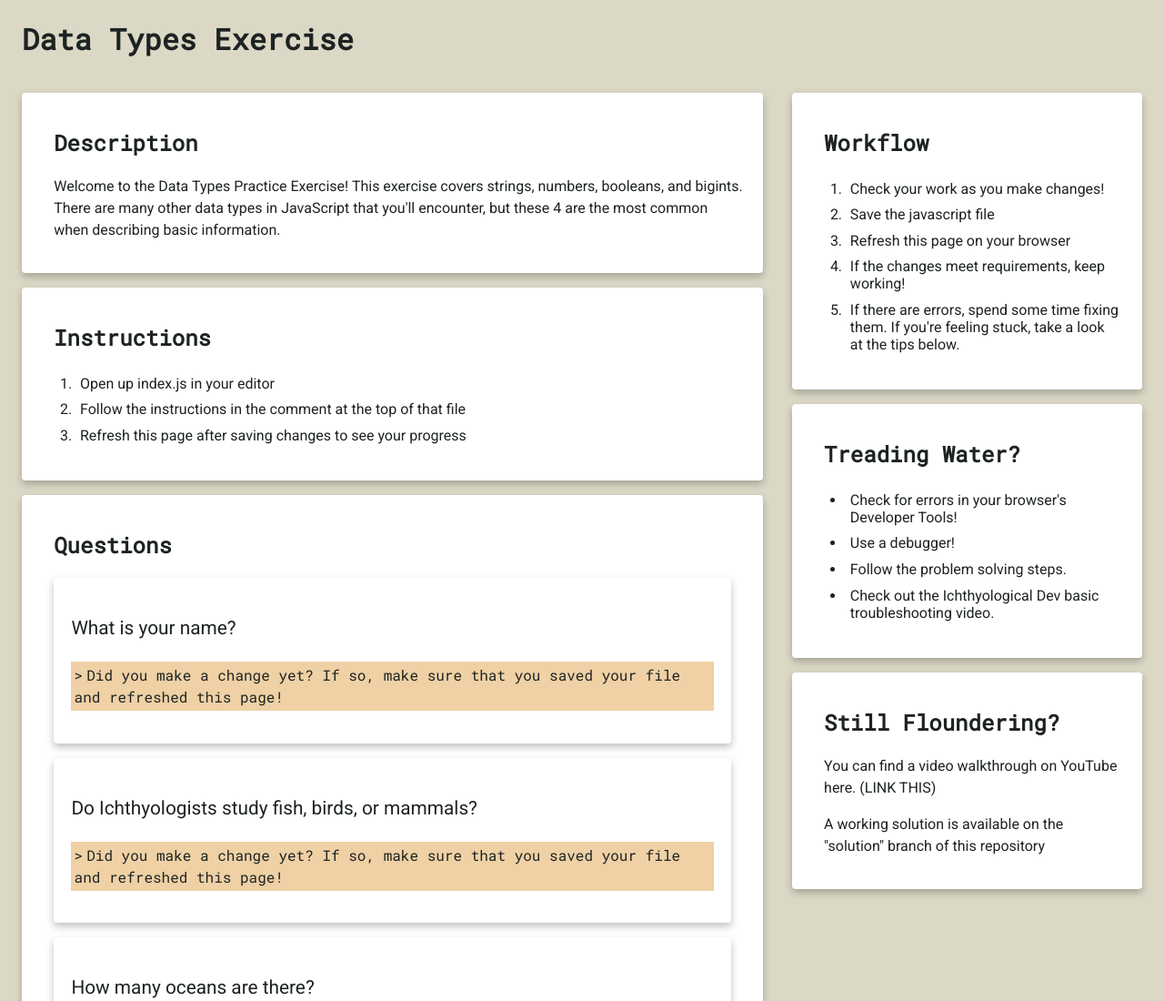
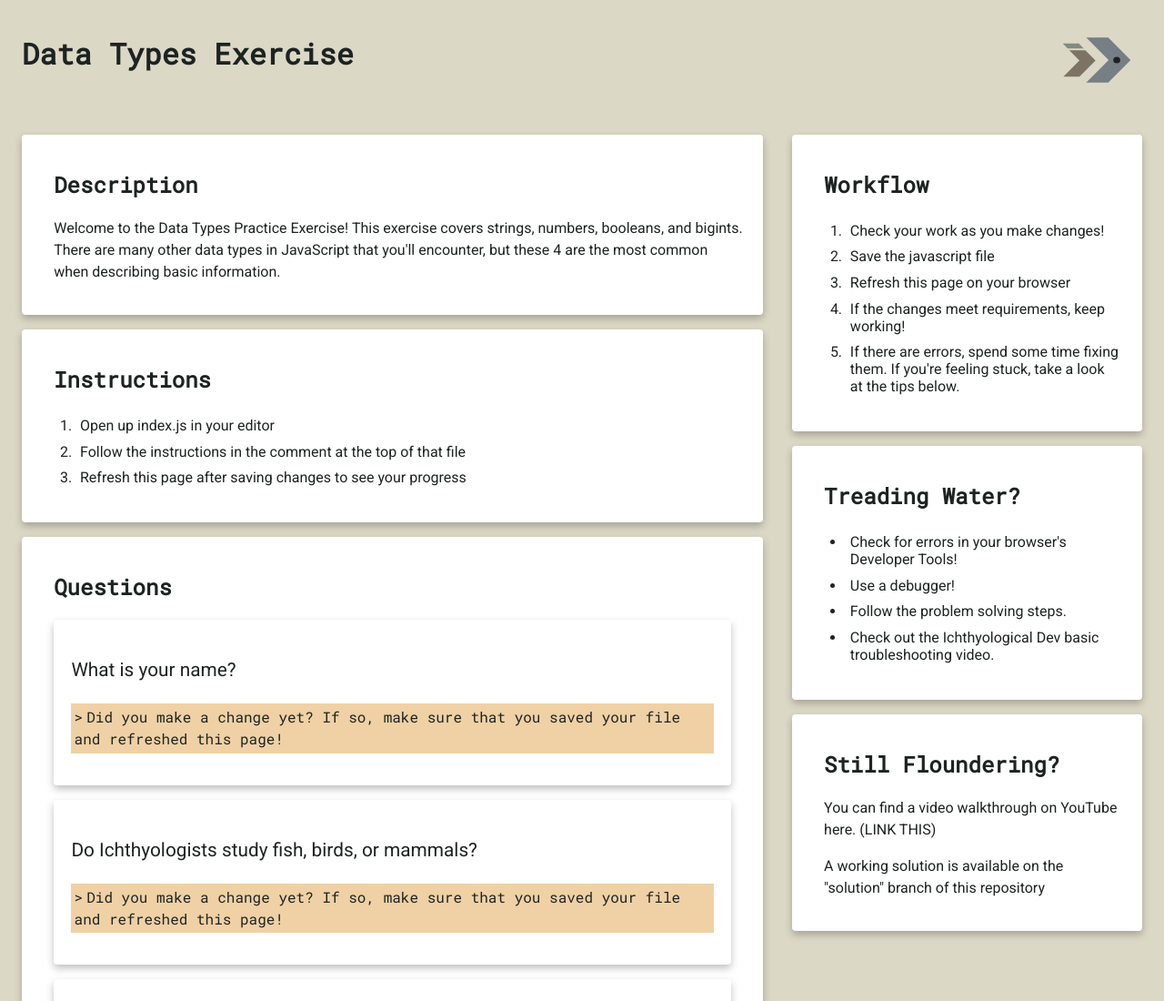
Before and after one commit to IchthyologicalDev/data-types, a plain HTML site: page index.html in a window 1280 px wide. Shown: the top 1100 px of the page at 91% size. Drawn offline with Linux system fonts and the light colour scheme.

Commit message:
add logo

```diff
--- a/index.html
+++ b/index.html
@@ -10,11 +10,15 @@
     <link rel="stylesheet" href="style.css">
     <script src="index.js" defer></script>
     <script src="validation.js" defer></script>
+    <link rel="shortcut icon"
+      type="image/svg"
+      href="images/i_dev_fish.svg">
 </head>
 
 <body>
     <header>
         <h1>Data Types Exercise</h1>
+        <img src="images/i_dev_fish.svg" alt="Ichthyological Dev logo">
     </header>
     <main>
         <section>
--- a/style.css
+++ b/style.css
@@ -16,12 +16,21 @@ body {
     background-color: #DCD8C6;
 }
 
+p {
+    line-height: 1.5;
+}
+
+li {
+    padding: .3rem;
+}
+
 h1,h2,h3,.result {
     font-family: "Roboto Mono", 'Courier New', Courier, monospace;
 }
 
-p {
-    line-height: 1.5;
+header {
+    display: grid;
+    grid-template-columns: 1fr 100px;
 }
 
 .card {
@@ -38,10 +47,6 @@ p {
 
 h2 ~ p {
     margin-left: 1rem;
-}
-
-li {
-    padding: .3rem;
 }
 
 .prompt {
```
Also changed, not shown: images/i_dev_fish.svg (added).
